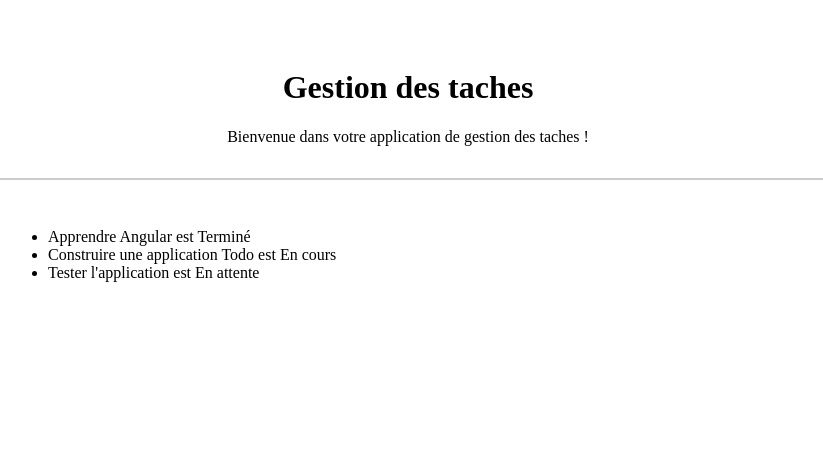
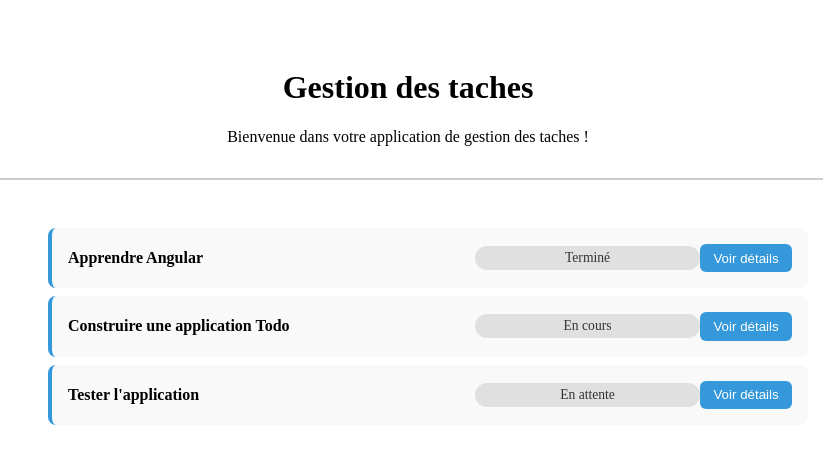
Before and after one commit to Remisdv/todo-list-app-angular, an Angular app: page / in a window 1280 px wide. Shown: the top 464 px of the page, without its empty margins (232-1055 px from the left). Built offline with nearby package versions, Linux system fonts and the light colour scheme.

Commit message:
Ajout composant li

```diff
--- a/src/app/app.html
+++ b/src/app/app.html
@@ -19,7 +19,14 @@
     <app-header-title></app-header-title>
   </div>
   <div class="list">
-    <app-header-list></app-header-list>
+    <ul>
+      @for (task of tasks; track task.id) {
+        <app-todo-item
+          [task]="task"
+          (buttonClick)="onTaskClick($event)">
+        </app-todo-item>
+      }
+    </ul>
   </div>
 </main>
 <router-outlet />
--- a/src/app/app.ts
+++ b/src/app/app.ts
@@ -1,14 +1,24 @@
-import { Component, signal } from '@angular/core';
+import { Component } from '@angular/core';
 import { RouterOutlet } from '@angular/router';
-import { HeaderList } from './header-list/header-list';
 import { HeaderTitle } from './header-title/header-title';
+import { TodoItem } from './todo-item/todo-item';
+import { Task } from './todo-item/model/Task';
+import { TaskStatus } from './todo-item/model/TaskStatus.enum';
 
 @Component({
   selector: 'app-root',
-  imports: [RouterOutlet, HeaderList, HeaderTitle],
+  imports: [RouterOutlet, HeaderTitle, TodoItem],
   templateUrl: './app.html',
   styleUrl: './app.css'
 })
 export class App {
-  protected readonly title = signal('todo-list-app');
+  tasks: Task[] = [
+    { id: 1, title: 'Apprendre Angular', statut: TaskStatus.COMPLETED },
+    { id: 2, title: 'Construire une application Todo', statut: TaskStatus.IN_PROGRESS },
+    { id: 3, title: "Tester l'application", statut: TaskStatus.PENDING },
+  ];
+
+  onTaskClick(id: number): void {
+    console.log('Tâche cliquée:', id);
+  }
 }
--- a/src/app/header-list/header-list.html
+++ b/src/app/header-list/header-list.html
@@ -1,5 +1,4 @@
 <ul>
-    <!-- si vide renvois html que c'est vide -->
     @for (task of tasks; track task.id) {
         <li>{{task.title}} est {{task.statut}}</li>
     } @empty {
--- /dev/null
+++ b/src/app/todo-item/model/Task.ts
@@ -0,0 +1,7 @@
+import { TaskStatus } from './TaskStatus.enum';
+
+export interface Task {
+  id: number;
+  title: string;
+  statut: TaskStatus;
+}
--- /dev/null
+++ b/src/app/todo-item/model/TaskStatus.enum.ts
@@ -0,0 +1,5 @@
+export enum TaskStatus {
+  COMPLETED = 'Terminé',
+  IN_PROGRESS = 'En cours',
+  PENDING = 'En attente'
+}
--- /dev/null
+++ b/src/app/todo-item/todo-item.css
@@ -0,0 +1,44 @@
+li {
+  display: flex;
+  align-items: center;
+  justify-content: space-between;
+  padding: 1em;
+  margin-bottom: 0.5em;
+  background-color: #f9f9f9;
+  border-radius: 8px;
+  border-left: 4px solid #3498db;
+  list-style: none;
+}
+
+li:hover {
+  background-color: #f0f0f0;
+}
+
+.title {
+  font-weight: 600;
+  flex: 2;
+}
+
+.statut {
+  padding: 0.3em 0.8em;
+  border-radius: 12px;
+  font-size: 0.85em;
+  background-color: #e0e0e0;
+  color: #333;
+  flex: 1;
+  text-align: center;
+}
+
+button {
+  padding: 0.5em 1em;
+  background-color: #3498db;
+  color: white;
+  border: none;
+  border-radius: 6px;
+  cursor: pointer;
+  transition: background-color 0.2s;
+}
+
+button:hover {
+  background-color: #2980b9;
+}
--- /dev/null
+++ b/src/app/todo-item/todo-item.html
@@ -0,0 +1,5 @@
+<li>
+  <span class="title">{{ task.title }}</span>
+  <span class="statut">{{ task.statut }}</span>
+  <button (click)="onButtonClick()">Voir détails</button>
+</li>
--- /dev/null
+++ b/src/app/todo-item/todo-item.ts
@@ -0,0 +1,17 @@
+import { Component, Input, Output, EventEmitter } from '@angular/core';
+import { Task } from './model/Task';
+
+@Component({
+  selector: 'app-todo-item',
+  imports: [],
+  templateUrl: './todo-item.html',
+  styleUrl: './todo-item.css',
+})
+export class TodoItem {
+  @Input({ required: true }) task!: Task;
+  @Output() buttonClick = new EventEmitter<number>();
+
+  onButtonClick(): void {
+    this.buttonClick.emit(this.task.id);
+  }
+}
```
Also changed, not shown: 1 other file (tests, documents, lock files or other folders).
